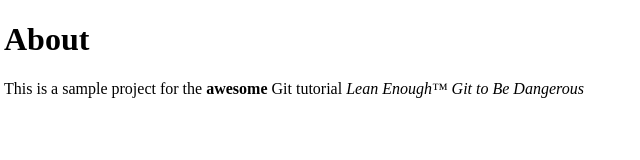
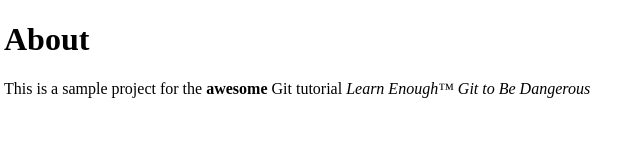
Before and after one commit to oram77/train1, a plain HTML site: page about.html in a window 1280 px wide. Shown: the full height of the page, 4-644 px from the left. Drawn offline with Linux system fonts and the light colour scheme.

```diff
--- a/about.html
+++ b/about.html
@@ -6,7 +6,7 @@
 <body>
 <h1>About</h1>
 <p>
-	This is a sample project for the <strong>awesome</strong> Git tutorial <em>Lean Enough™ Git to Be Dangerous</em>
+	This is a sample project for the <strong>awesome</strong> Git tutorial <em>Learn Enough™ Git to Be Dangerous</em>
 </p>
 </body>
 </html>
```
Also changed, not shown: index.html (+1 -0 lines).
